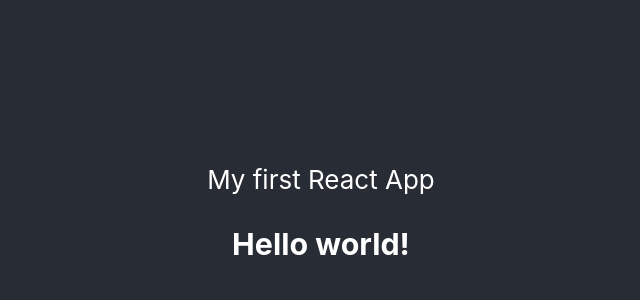
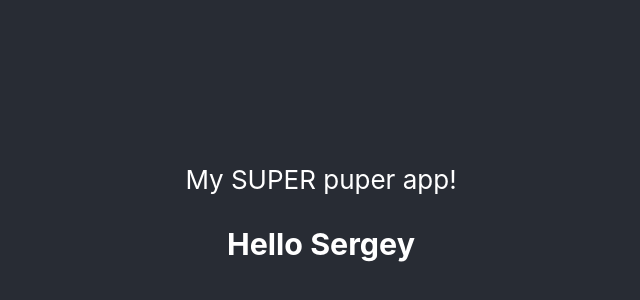
Before and after one commit to rediska668/task-1, a React (Create React App) app: page / in a window 1280 px wide. Shown: the part 172-472 px from the top of the page, without its empty margins (319-959 px from the left). Built offline with nearby package versions, Linux system fonts and the light colour scheme.

Commit message:
commit-1.3

```diff
--- a/package.json
+++ b/package.json
@@ -6,6 +6,7 @@
     "@testing-library/jest-dom": "^5.16.2",
     "@testing-library/react": "^12.1.3",
     "@testing-library/user-event": "^13.5.0",
+    "node-sass": "^7.0.1",
     "react": "^17.0.2",
     "react-dom": "^17.0.2",
     "react-scripts": "5.0.0",
--- a/src/App.js
+++ b/src/App.js
@@ -1,14 +1,16 @@
 import logo from './logo.svg';
-import './App.css';
+import './App.scss';
 
-function App() {
+function App(props) {
   return (
-    <div className="App">
-      <header className="App-header">
-        My first React App
-        <h3>Hello world!</h3>
+    <div>
+      <header
+        className={'App-header ${ props.showred ? "header-red" : "header-blue"}'}
+        style={{ top: props.Position?.map() || '10px' }}>
+        My SUPER puper app!
+        <h3>Hello {props.myName}</h3>
       </header>
-    </div>
+    </div >
   );
 }
 
--- a/src/index.js
+++ b/src/index.js
@@ -4,8 +4,11 @@ import './index.css';
 import App from './App';
 import reportWebVitals from './reportWebVitals';
 
-ReactDOM.render( < React.StrictMode >
-  <App / >
-  </React.StrictMode>,
+
+const myName = 'Sergey';
+
+ReactDOM.render(< React.StrictMode >
+  <App myName={myName} showred={"red"} />
+</React.StrictMode>,
   document.getElementById('root')
 );
```
Also changed, not shown: src/App.scss (renamed from src/App.css), 1 other file (tests, documents, lock files or other folders).
